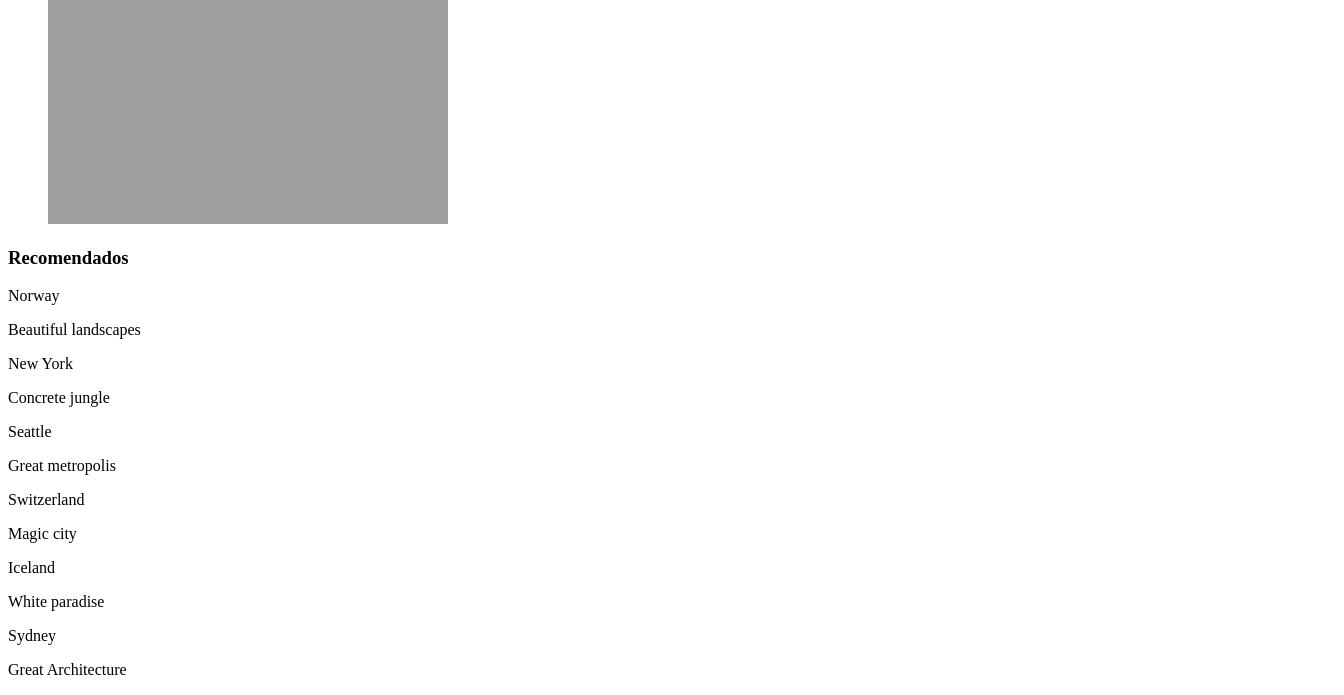
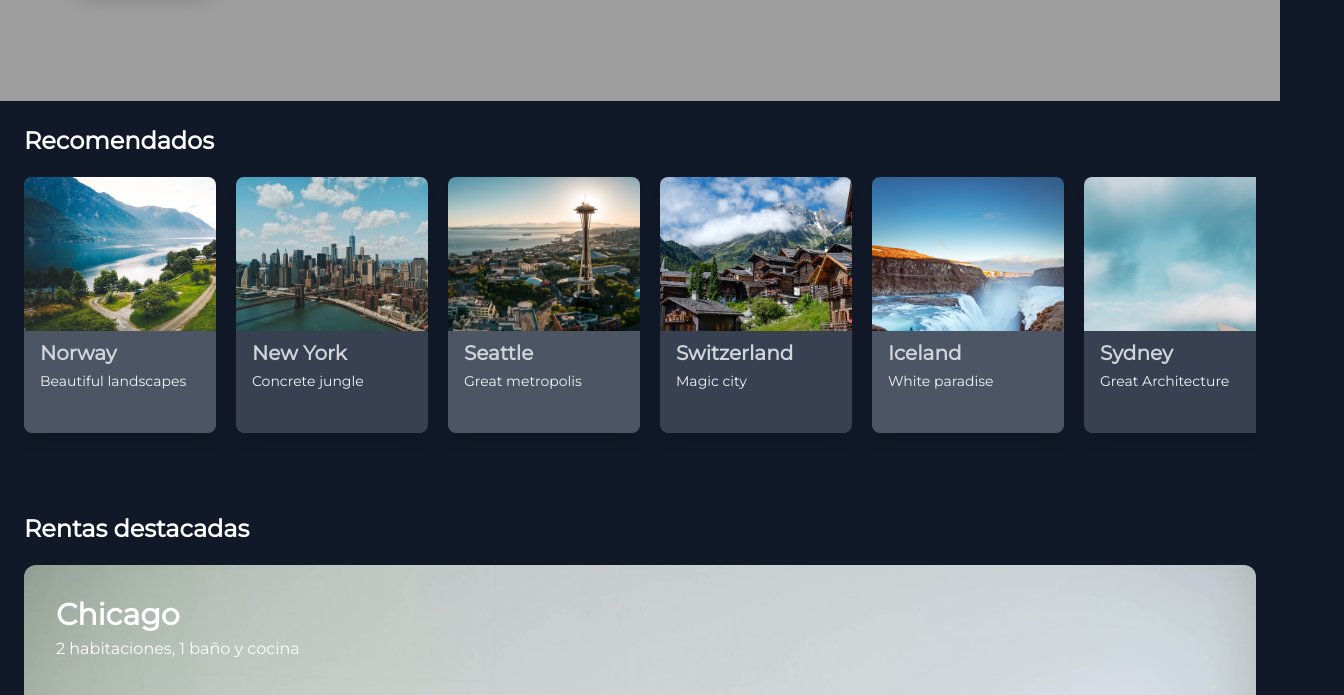
Before and after one commit to juanmi15/travel-page, a website: page index.html in a window 1280 px wide. Shown: the part 283-978 px from the top of the page, 1344 px wide, since content can reach past the window. Drawn offline with Linux system fonts and the light colour scheme; the site is published under a folder, as on GitHub Pages, so addresses that start at the root find nothing.

Commit message:
Organizando archivos

```diff
--- a/index.html
+++ b/index.html
@@ -5,7 +5,7 @@
     <meta http-equiv="X-UA-Compatible" content="IE=edge">
     <meta name="viewport" content="width=device-width, initial-scale=1.0">
     <!--TailwindCss-->
-    <link rel="stylesheet" href="/output.css">
+    <link rel="stylesheet" href="./dist/output.css">
     <!--Tipografia-->
     <link rel="preconnect" href="https://fonts.googleapis.com">
     <link rel="preconnect" href="https://fonts.gstatic.com" crossorigin>
--- a/package.json
+++ b/package.json
@@ -5,7 +5,7 @@
   "main": "index.js",
   "scripts": {
     "test": "echo \"Error: no test specified\" && exit 1",
-    "watch":"tailwindcss -i ./input.css -o ./output.css --watch"
+    "watch":"tailwindcss -i ./public/input.css -o ./public/output.css --watch"
 
   },
   "keywords": [],
```
Also changed, not shown: dist/output.css (renamed from output.css), public/input.css (renamed from input.css), public/output.css (added).
